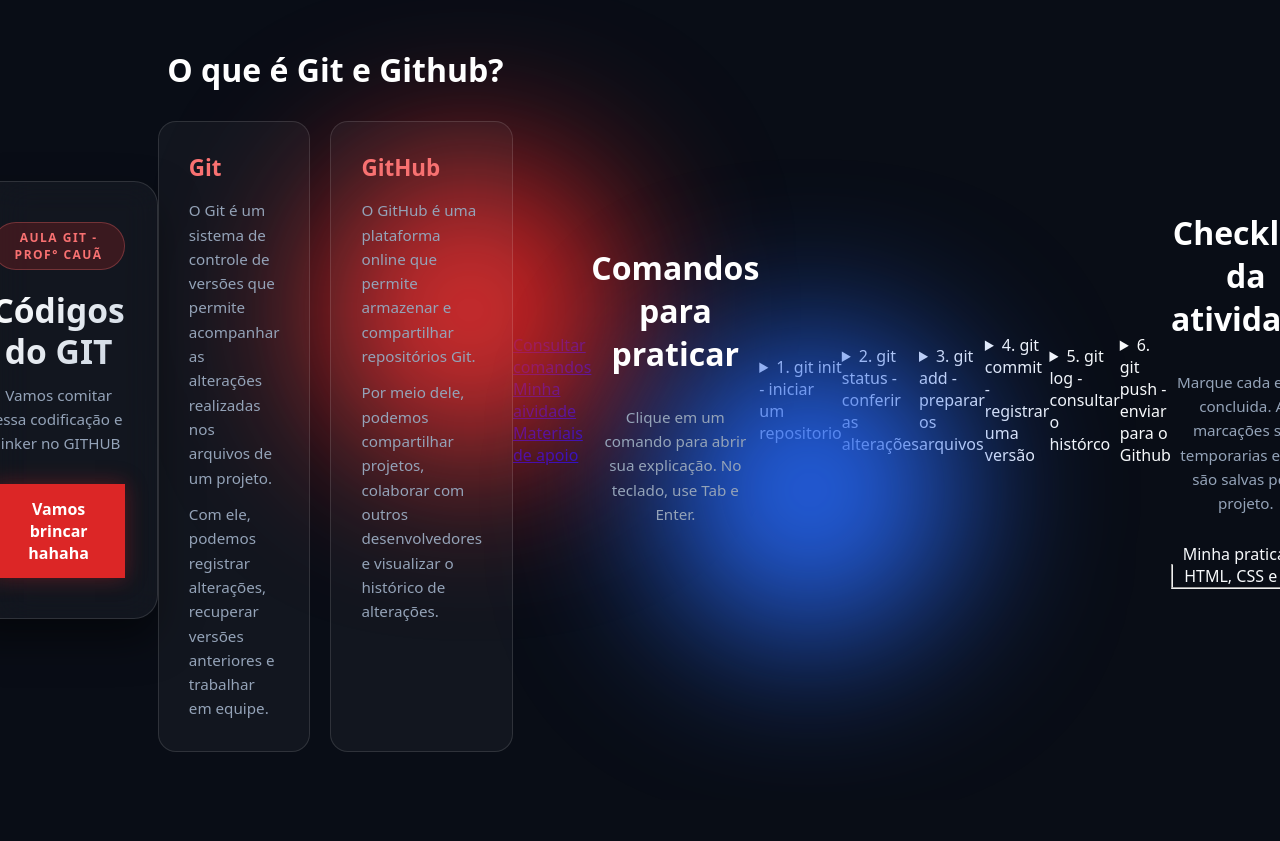
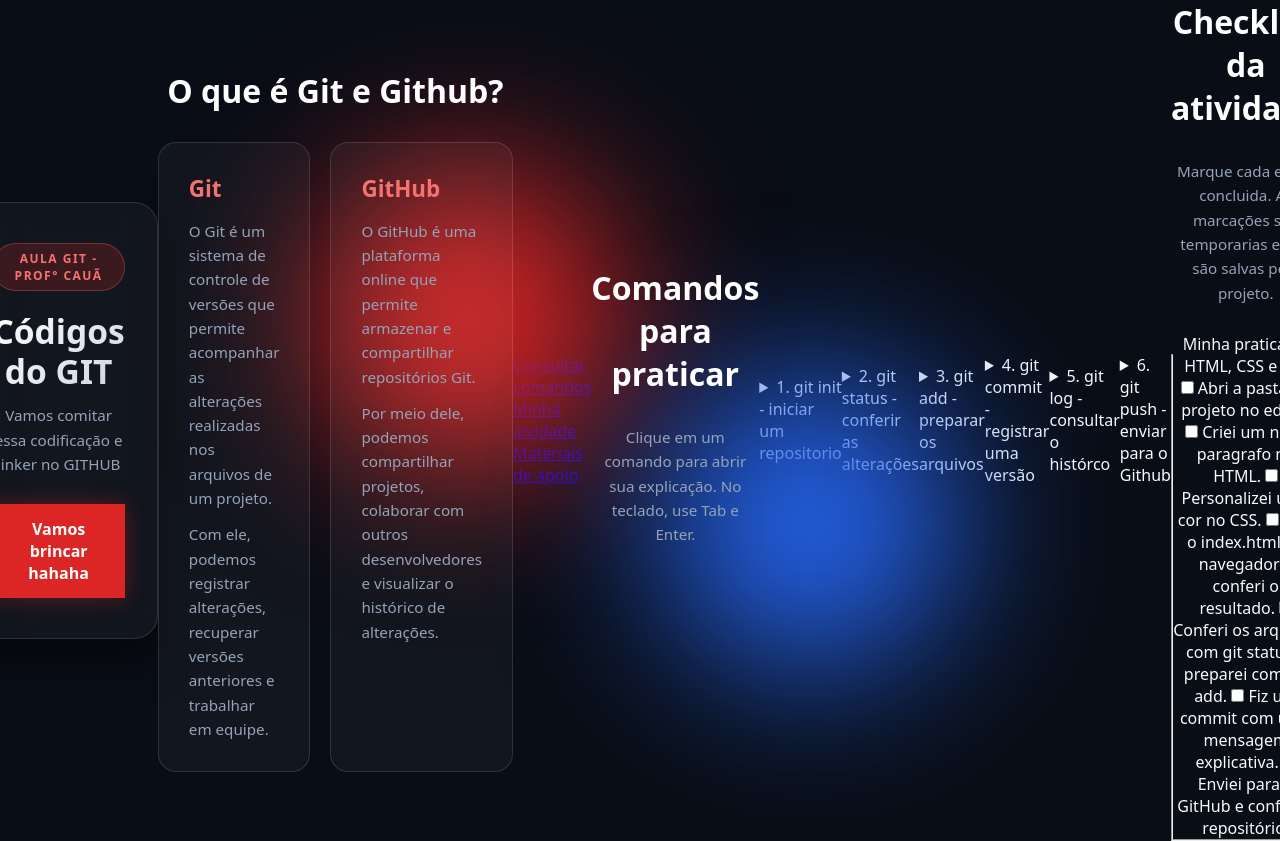
Before and after one commit to isaatoniolo-hue/Isabelle_PA, a plain HTML site: page index.html in a window 1280 px wide. Shown: the top 841 px of the page. Before the commit the page ends 800 px from the top, so only its background shows below. Drawn offline with Linux system fonts and the light colour scheme.

Commit message:
Adicionei sete label

```diff
--- a/index.html
+++ b/index.html
@@ -135,7 +135,15 @@
             <!--NOVO: fieldset reúne campos relacionados; legend da um nome ao grupo.-->
             <fieldset class="checklist">
                 <legend>Minha pratica de HTML, CSS e GIT</legend>
-
+                <!--O input checkbox cria uma caixa de seleçao.
+                O label permite marcar a caixa clicando também no texto.-->
+                <label><input type="checkbox"> <span> Abri a pasta do projeto no editor.</span></label>
+                <label><input type="checkbox"> <span> Criei um novo paragrafo no HTML.</span></label>
+                <label><input type="checkbox"> <span> Personalizei uma cor no CSS.</span></label>
+                <label><input type="checkbox"> <span> Abri o index.html no navegador e conferi o resultado.</span></label>
+                <label><input type="checkbox"> <span> Conferi os arquivos com git status e preparei com git add.</span></label>
+                <label><input type="checkbox"> <span> Fiz um commit com uma mensagem explicativa.</span></label>
+                <label><input type="checkbox"> <span> Enviei para o GitHub e conferi o repositório.</span></label>
             </fieldset>
         </section>
 </body>
```
